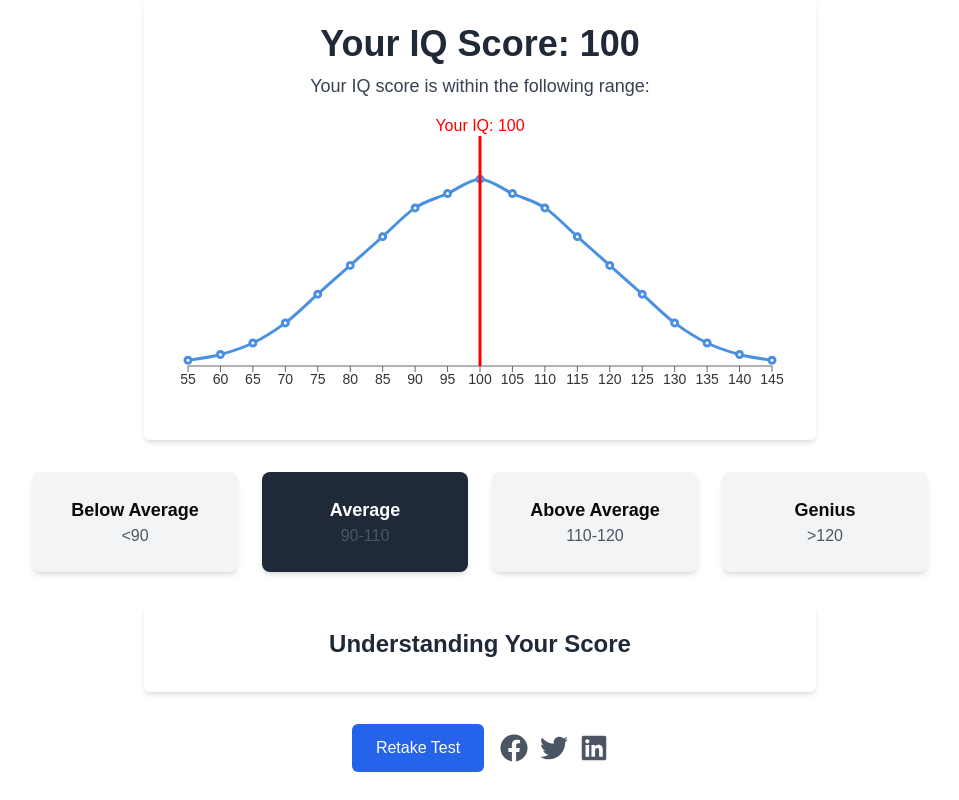
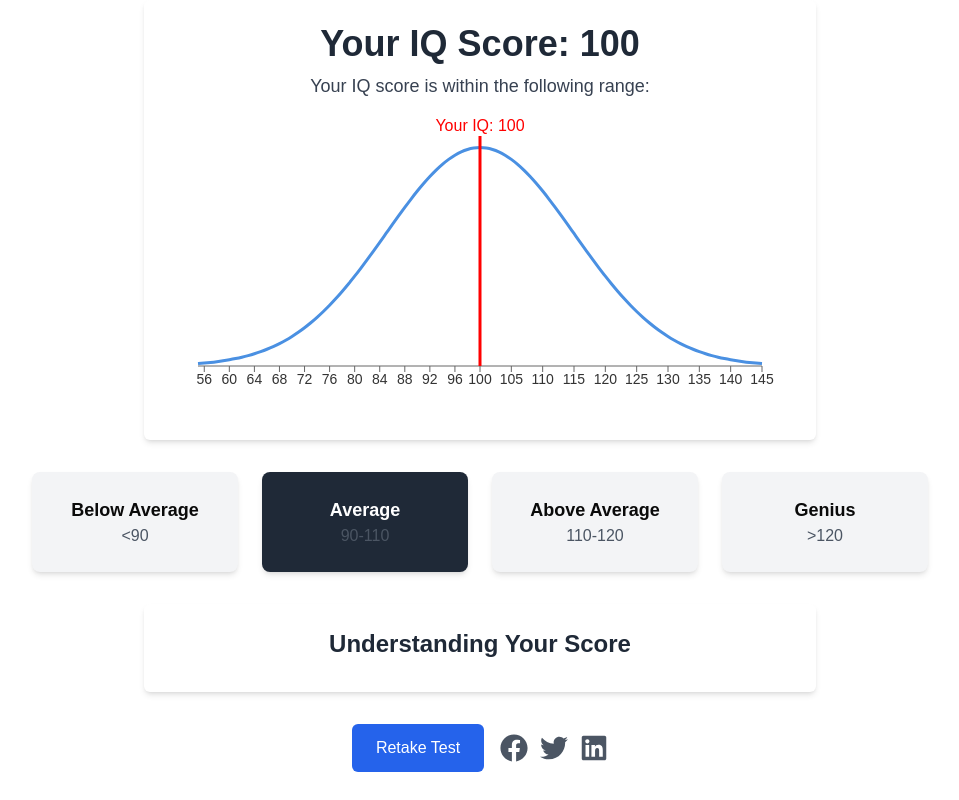
Before and after one commit to ahmedk1991/ahmed-kerkri-eindopdracht, a Next.js app: page /results in a window 1280 px wide. Shown: the whole page, without its empty margins (160-1119 px from the left). Built offline with nearby package versions, Linux system fonts and the light colour scheme.

Commit message:
bellcurve aangepast

```diff
--- a/src/app/components/BellCurve.tsx
+++ b/src/app/components/BellCurve.tsx
@@ -7,36 +7,28 @@ interface BellCurveProps {
 }
 
 export default function BellCurve({ iqScore }: BellCurveProps) {
+    const mean = 100;
+    const stdDev = 15;
 
-    const iqDistribution = [
-        { iq: 55, frequency: 2 },
-        { iq: 60, frequency: 4 },
-        { iq: 65, frequency: 8 },
-        { iq: 70, frequency: 15 },
-        { iq: 75, frequency: 25 },
-        { iq: 80, frequency: 35 },
-        { iq: 85, frequency: 45 },
-        { iq: 90, frequency: 55 },
-        { iq: 95, frequency: 60 },
-        { iq: 100, frequency: 65 },
-        { iq: 105, frequency: 60 },
-        { iq: 110, frequency: 55 },
-        { iq: 115, frequency: 45 },
-        { iq: 120, frequency: 35 },
-        { iq: 125, frequency: 25 },
-        { iq: 130, frequency: 15 },
-        { iq: 135, frequency: 8 },
-        { iq: 140, frequency: 4 },
-        { iq: 145, frequency: 2 },
-    ];
+    const generateBellCurve = () => {
+        let data = [];
+        for (let i = 55; i <= 145; i += 1) {
+            let exponent = -0.5 * Math.pow((i - mean) / stdDev, 2);
+            let y = (1 / (stdDev * Math.sqrt(2 * Math.PI))) * Math.exp(exponent) * 10000;
+            data.push({ iq: i, frequency: y });
+        }
+        return data;
+    };
+
+    const iqDistribution = generateBellCurve();
 
     return (
         <ResponsiveContainer width="100%" height={300}>
-            <LineChart data={iqDistribution} margin={{ top: 20, right: 20, left: 20, bottom: 20 }}>
+            <LineChart data={iqDistribution} margin={{ top: 20, right: 30, left: 30, bottom: 20 }}>
                 <XAxis dataKey="iq" domain={[55, 145]} tick={{ fontSize: 14, fill: "#333" }} />
                 <YAxis hide />
                 <Tooltip />
-                <Line type="monotone" dataKey="frequency" stroke="#4A90E2" strokeWidth={3} />
+                <Line type="monotone" dataKey="frequency" stroke="#4A90E2" strokeWidth={3} dot={false} />
                 <ReferenceLine x={iqScore} stroke="red" strokeWidth={3} label={{ value: `Your IQ: ${iqScore}`, position: "top", fill: "red" }} />
             </LineChart>
         </ResponsiveContainer>
```
